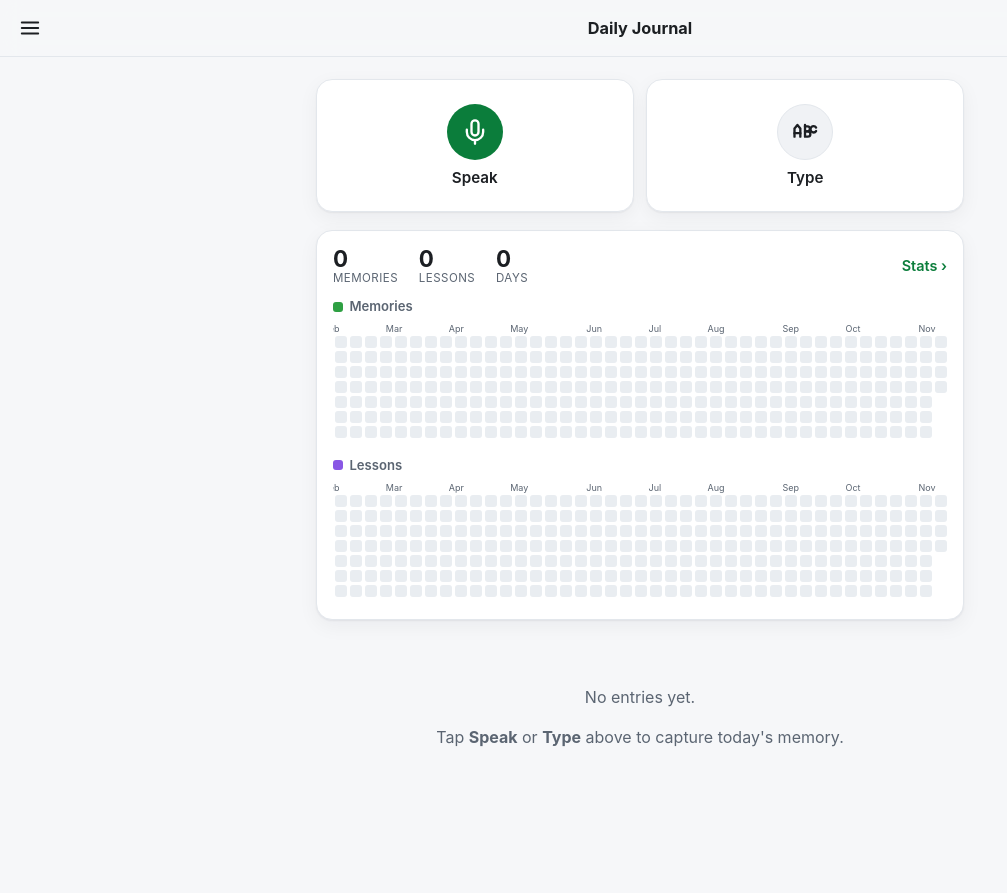
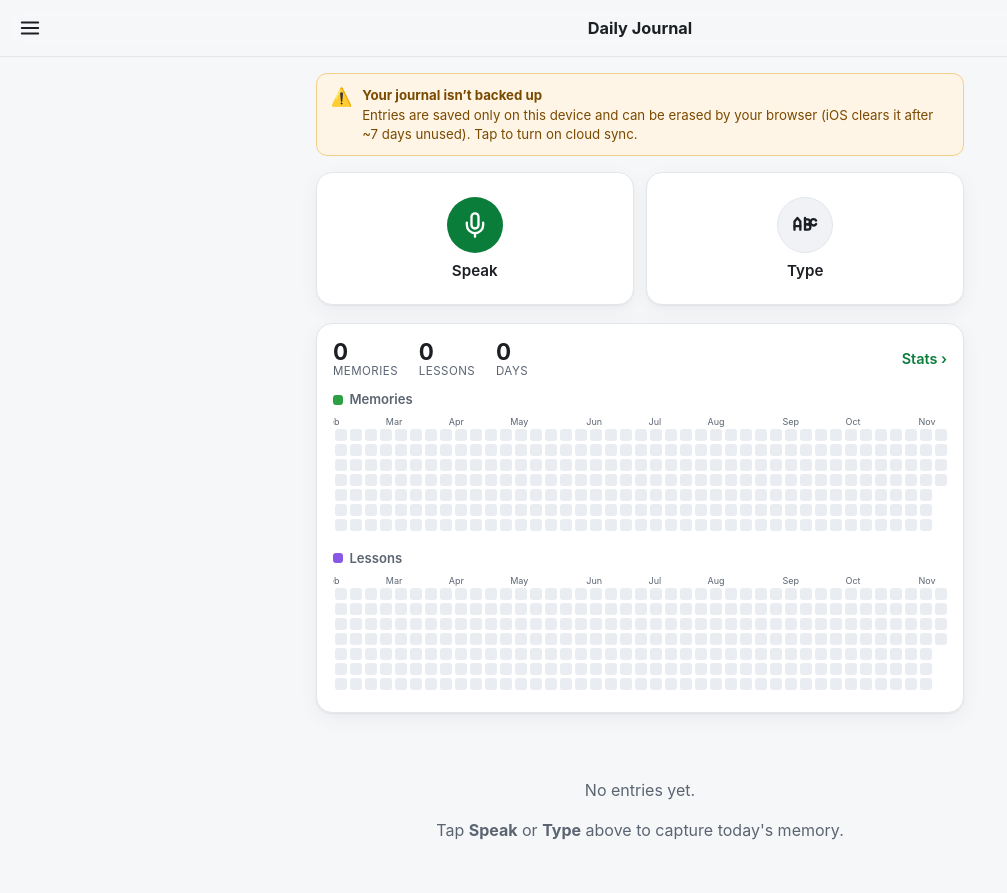
Before and after one commit to FYIFriday/Daily_Journal, a plain HTML site: page index.html in a window 1280 px wide. Shown: the whole page, without its empty margins (0-1007 px from the left). Before the commit the page ends 837 px from the top, so only its background shows below. Drawn offline with Linux system fonts and the light colour scheme.

Commit message:
Warn on home screen when storage is local-only (not backed up)
Data-loss safeguard: iOS Safari evicts localStorage after ~7 days unused, which
silently wipes entries when running without cloud sync. Home now shows a
persistent warning banner linking to Settings whenever the backend is local
(or Firebase failed to connect), so users set up sync before losing data.

Co-Authored-By: Claude Opus 4.8 <noreply@anthropic.com>

```diff
--- a/css/styles.css
+++ b/css/styles.css
@@ -110,6 +110,20 @@ h1,h2,h3 { margin: 0; }
 .btn-danger { background: transparent; color: var(--danger); border-color: var(--danger); }
 .btn-row { display: flex; gap: .6rem; flex-wrap: wrap; margin-top: .6rem; }
 .file-label { display: inline-flex; align-items: center; }
+
+/* ---------------- Backup warning banner ---------------- */
+.backup-warn {
+  display: flex; gap: .6rem; align-items: flex-start;
+  background: #fff5e6; border: 1px solid #f3cf8a; color: #7a4a00;
+  border-radius: var(--radius-sm); padding: .75rem .85rem; margin: 0 0 1rem;
+}
+.backup-warn:active { filter: brightness(.97); }
+.bw-ico { font-size: 1.1rem; line-height: 1.3; }
+.bw-text { font-size: .83rem; line-height: 1.4; }
+.bw-text strong { display: block; margin-bottom: .1rem; }
+@media (prefers-color-scheme: dark) {
+  .backup-warn { background: #3a2c11; border-color: #6b4e18; color: #f0d9a8; }
+}
 
 /* ---------------- New-entry panel ---------------- */
 .new-entry-panel {
--- a/js/views/home.js
+++ b/js/views/home.js
@@ -14,6 +14,22 @@ export async function render() {
   root.appendChild(topBar({ showMenu: true, title: 'Daily Journal', rightHtml: `<span class="iconbtn-spacer"></span>` }));
 
   const main = el('<main class="container"></main>');
+
+  // --- Backup warning: local-only storage can be wiped by the browser ---
+  if (store.backendName() === 'local') {
+    const failed = store.initError();
+    const banner = el(`
+      <a class="backup-warn" href="#/settings">
+        <span class="bw-ico">⚠️</span>
+        <span class="bw-text">
+          <strong>${failed ? 'Cloud sync isn’t connecting' : 'Your journal isn’t backed up'}</strong>
+          ${failed
+            ? 'It fell back to this device only. Tap to fix your Firebase settings.'
+            : 'Entries are saved only on this device and can be erased by your browser (iOS clears it after ~7 days unused). Tap to turn on cloud sync.'}
+        </span>
+      </a>`);
+    main.appendChild(banner);
+  }
 
   // --- New Entry panel (unlabeled) ---
   const panel = el(`
```
Also changed, not shown: 1 other file.
